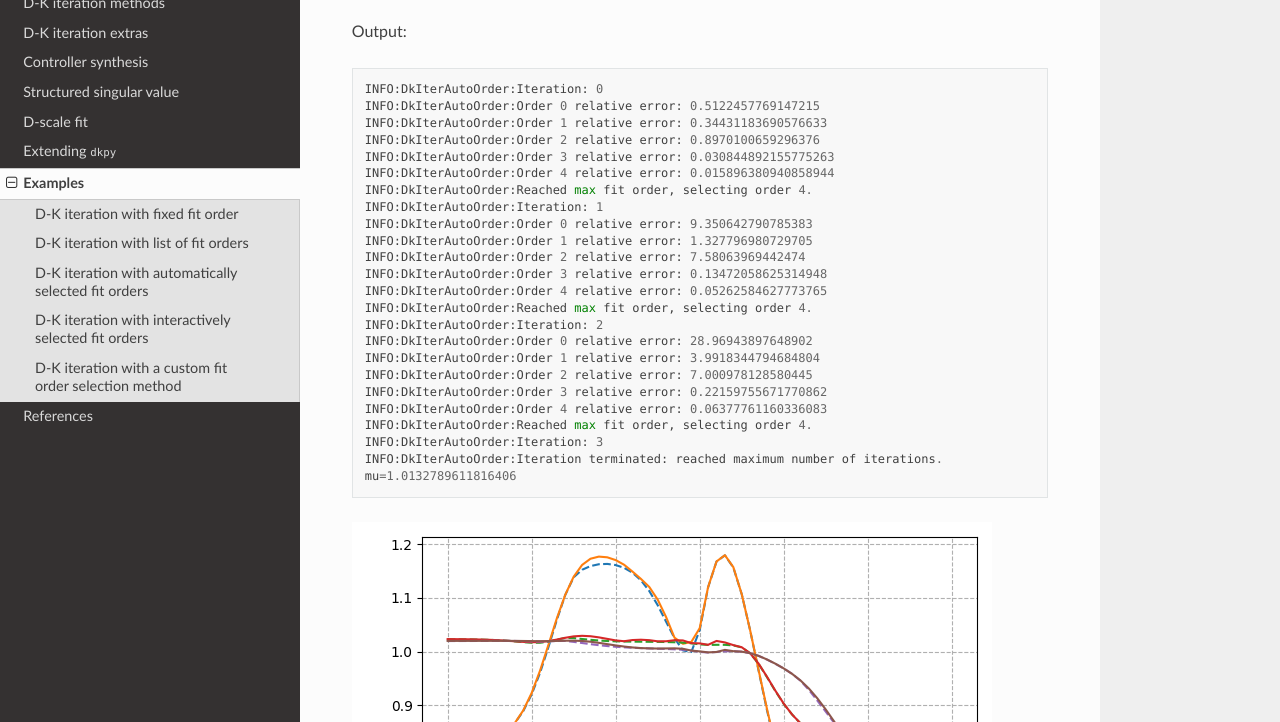
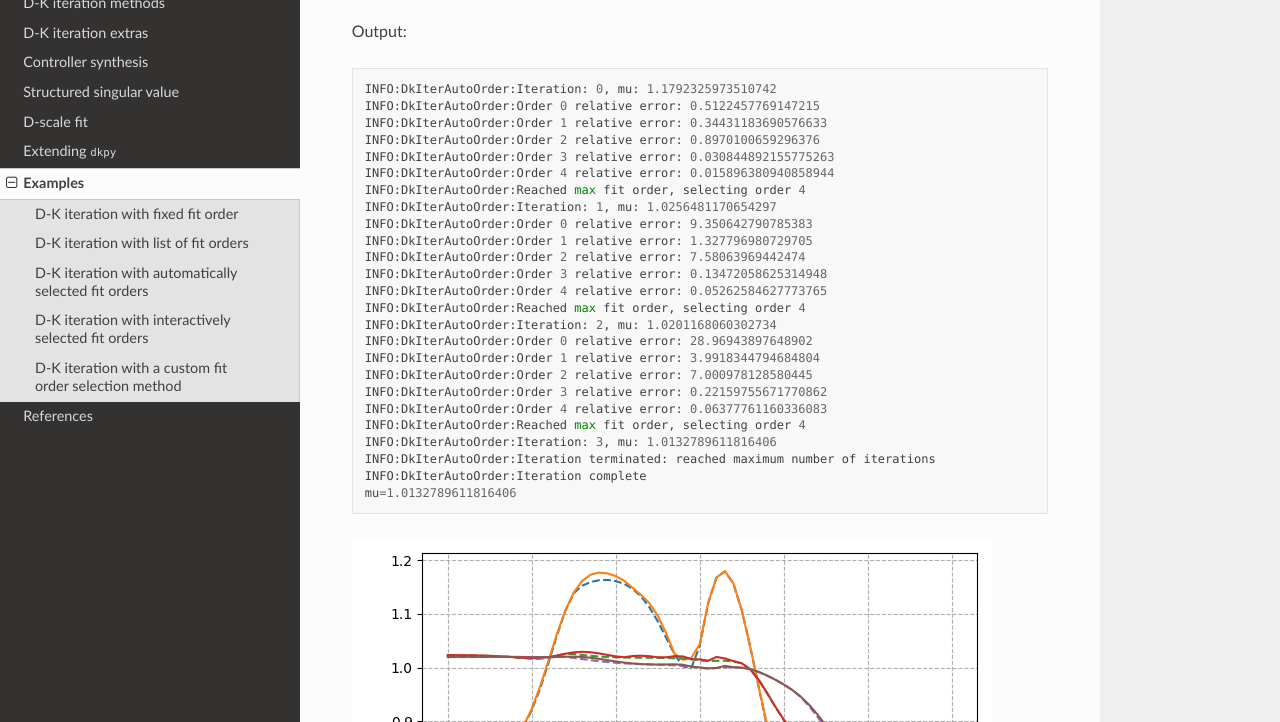
Before and after one commit to decargroup/dkpy, a Sphinx documentation site: the page built from doc/examples.rst, in a window 1280 px wide and 900 px high, scrolled down 3035 px, cut to the strip 178-900 px from the top of the window. Built offline with Sphinx 7.4.7 and the Read the Docs theme 3.1.0, drawn with Linux system fonts in a browser that asks for light colours.

Commit message:
Add logging to all DkIteration classes

```diff
--- a/doc/examples.rst
+++ b/doc/examples.rst
@@ -50,29 +50,30 @@ with the lowest relative error is selected.
 
 Output::
 
-    INFO:DkIterAutoOrder:Iteration: 0
+    INFO:DkIterAutoOrder:Iteration: 0, mu: 1.1792325973510742
     INFO:DkIterAutoOrder:Order 0 relative error: 0.5122457769147215
     INFO:DkIterAutoOrder:Order 1 relative error: 0.34431183690576633
     INFO:DkIterAutoOrder:Order 2 relative error: 0.8970100659296376
     INFO:DkIterAutoOrder:Order 3 relative error: 0.030844892155775263
     INFO:DkIterAutoOrder:Order 4 relative error: 0.015896380940858944
-    INFO:DkIterAutoOrder:Reached max fit order, selecting order 4.
-    INFO:DkIterAutoOrder:Iteration: 1
+    INFO:DkIterAutoOrder:Reached max fit order, selecting order 4
+    INFO:DkIterAutoOrder:Iteration: 1, mu: 1.0256481170654297
     INFO:DkIterAutoOrder:Order 0 relative error: 9.350642790785383
     INFO:DkIterAutoOrder:Order 1 relative error: 1.327796980729705
     INFO:DkIterAutoOrder:Order 2 relative error: 7.58063969442474
     INFO:DkIterAutoOrder:Order 3 relative error: 0.13472058625314948
     INFO:DkIterAutoOrder:Order 4 relative error: 0.05262584627773765
-    INFO:DkIterAutoOrder:Reached max fit order, selecting order 4.
-    INFO:DkIterAutoOrder:Iteration: 2
+    INFO:DkIterAutoOrder:Reached max fit order, selecting order 4
+    INFO:DkIterAutoOrder:Iteration: 2, mu: 1.0201168060302734
     INFO:DkIterAutoOrder:Order 0 relative error: 28.96943897648902
     INFO:DkIterAutoOrder:Order 1 relative error: 3.9918344794684804
     INFO:DkIterAutoOrder:Order 2 relative error: 7.000978128580445
     INFO:DkIterAutoOrder:Order 3 relative error: 0.22159755671770862
     INFO:DkIterAutoOrder:Order 4 relative error: 0.06377761160336083
-    INFO:DkIterAutoOrder:Reached max fit order, selecting order 4.
-    INFO:DkIterAutoOrder:Iteration: 3
-    INFO:DkIterAutoOrder:Iteration terminated: reached maximum number of iterations.
+    INFO:DkIterAutoOrder:Reached max fit order, selecting order 4
+    INFO:DkIterAutoOrder:Iteration: 3, mu: 1.0132789611816406
+    INFO:DkIterAutoOrder:Iteration terminated: reached maximum number of iterations
+    INFO:DkIterAutoOrder:Iteration complete
     mu=1.0132789611816406
 
 .. image:: _static/plot_mu.png
```
Also changed, not shown: 1 other file.
